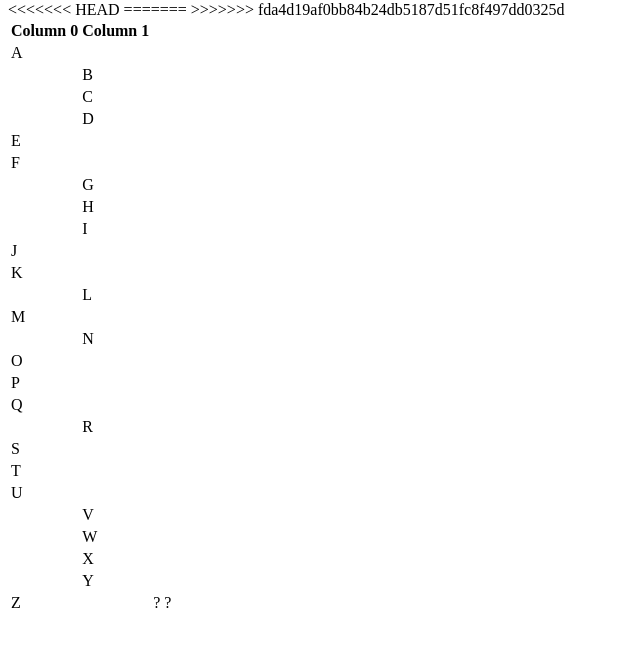
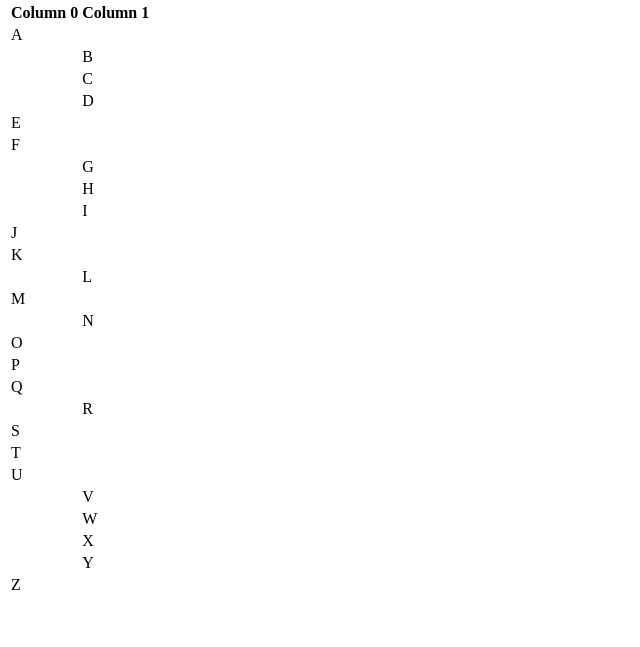
Before and after one commit to comp426-2022-spring/a00-37ericle, a website: page index.html in a window 1280 px wide. Shown: the part 79-726 px from the top of the page, without its empty margins (0-640 px from the left). Drawn offline with Linux system fonts and the light colour scheme.

Commit message:
edited index.html

```diff
--- a/index.html
+++ b/index.html
@@ -45,7 +45,6 @@
                         <td>G</td>
                     </tr>
                     <tr>
-<<<<<<< HEAD
                         <td></td>
                         <td>H</td>
                     </tr>
@@ -120,10 +119,6 @@
                     <tr>
                         <td>Z</td>
                         <td></td>
-=======
-                        <td>?</td>
-                        <td>?</td>
->>>>>>> fda4d19af0bb84b24db5187d51fc8f497dd0325d
                     </tr>
                 </tbody>
             </table>
```
